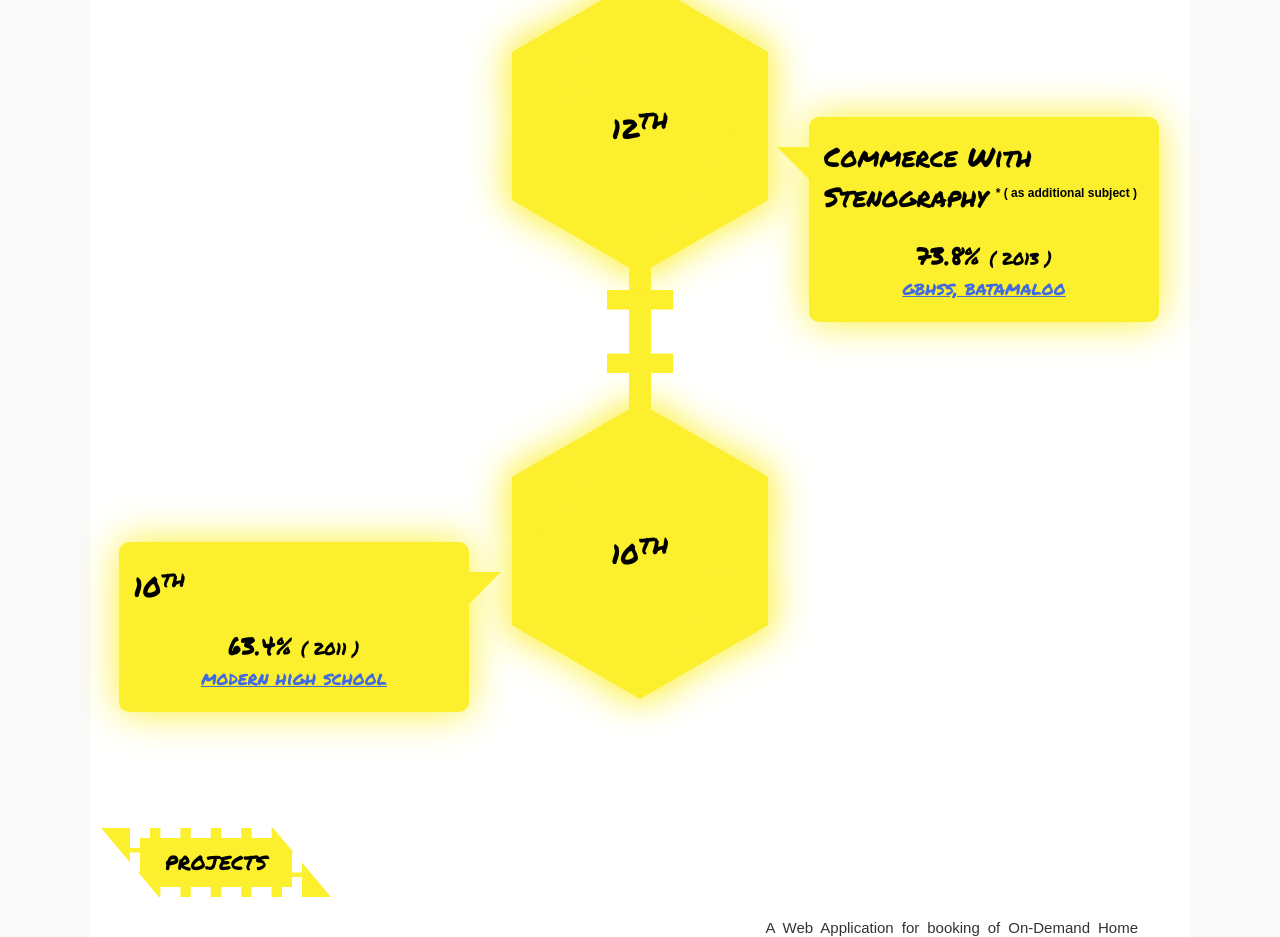
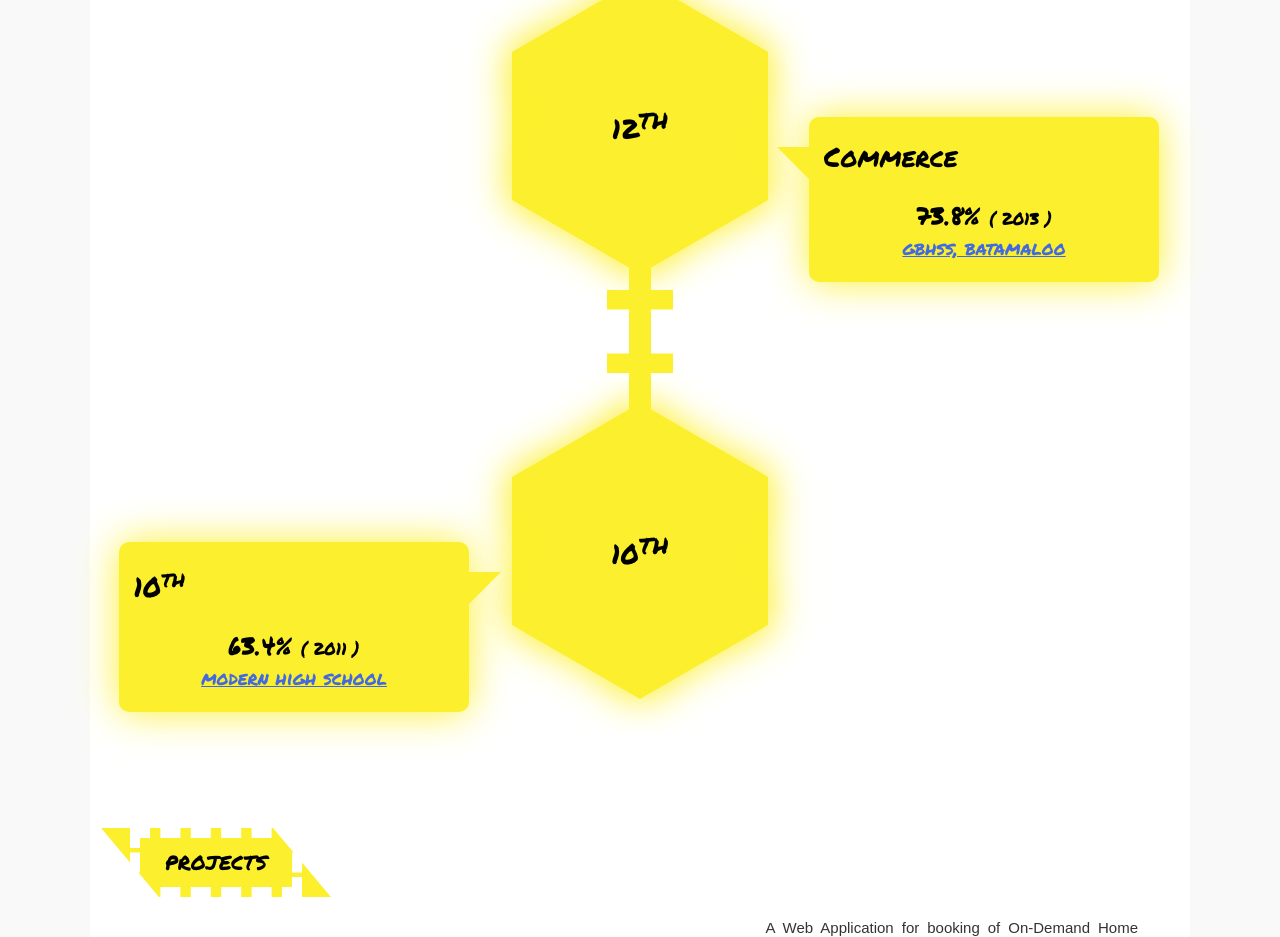
Before and after one commit to themustafabasit/themustafabasit.github.io, a plain HTML site: page index.html in a window 1280 px wide. Shown: the part 2420-3357 px from the top of the page. Drawn offline with Linux system fonts and the light colour scheme; files whose address does not match are found by name; a web font is replaced by a local one.

Commit message:
stenography as additional

```diff
--- a/index.html
+++ b/index.html
@@ -159,7 +159,7 @@
             <div class="div-as-line">
               <button class="hexa">12<sup>th</sup></button>
               <div class="hexa-partner">
-                <li class="what">commerce with stenography<sup class="as-additional"> * ( as additional subject )</sup>
+                <li class="what">commerce<sup class="as-additional"></sup>
                 </li>
                 <li class="percentage"><span> 73.8% </span> <b> ( 2013 ) </b></li>
                 <li class="from"><a href="http://jkbose.ac.in/default.aspx" target="_blank">GBHSS, Batamaloo</a>
```
